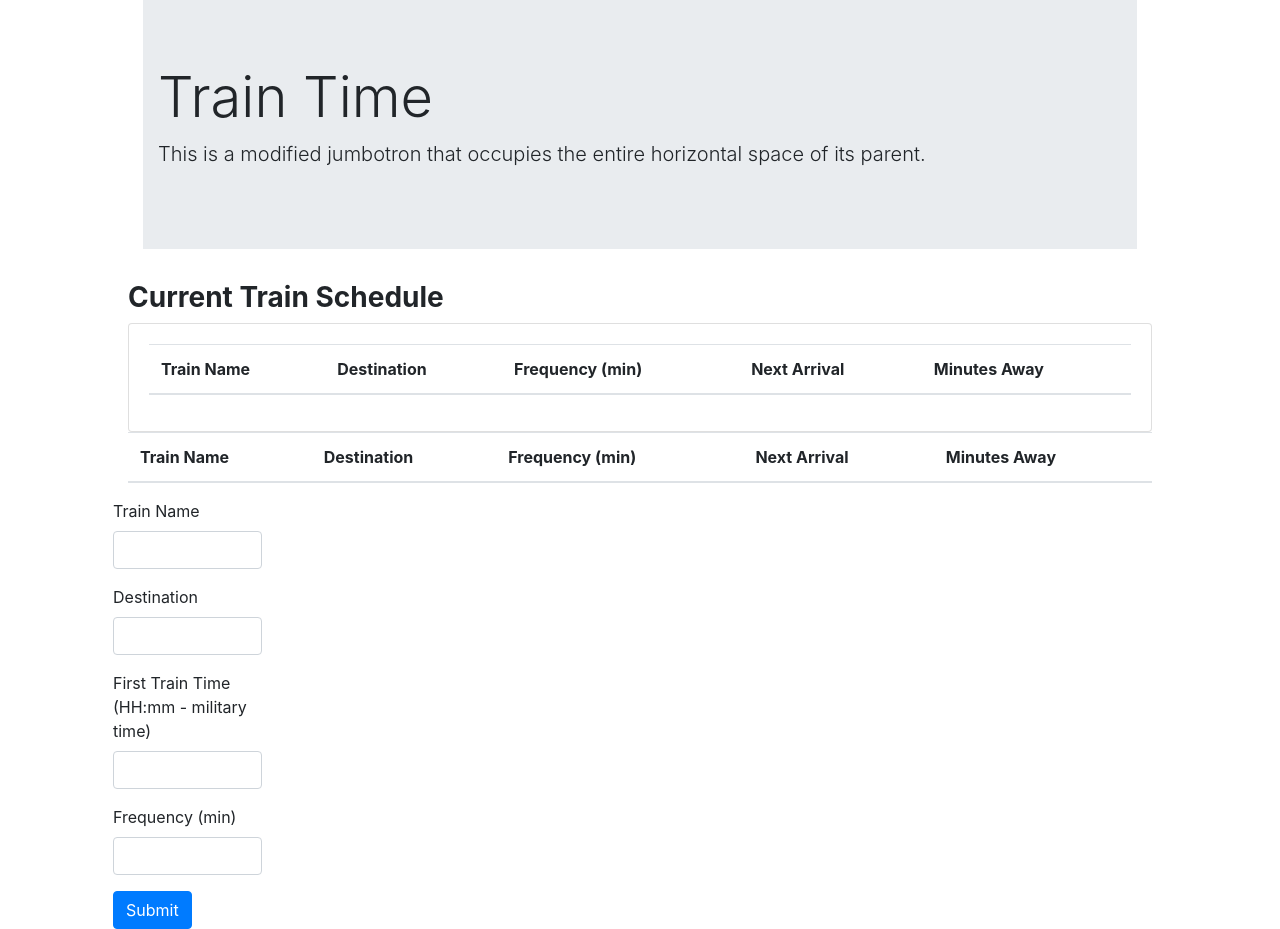
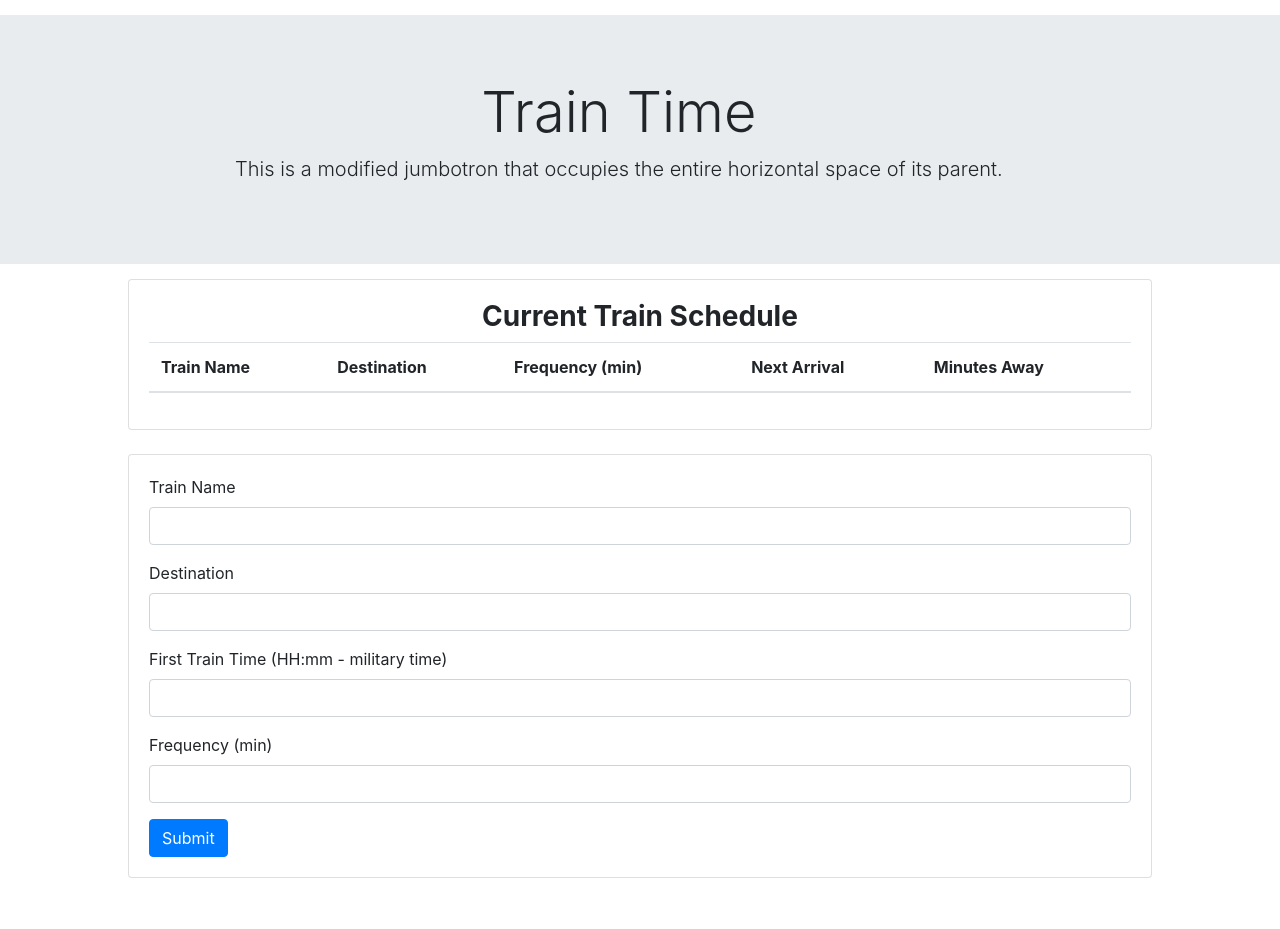
Before and after one commit to Alex-Musa/Train, a plain HTML site: page index.html in a window 1280 px wide. After the commit the page ends 878 px from the top, so only its background shows below. Drawn offline with nearby package versions, Linux system fonts and the light colour scheme.

Commit message:
--- Auto-Git Commit ---

```diff
--- a/index.html
+++ b/index.html
@@ -17,7 +17,27 @@
 
 </head>
 
-<body style="max-width: 80%; margin-left: auto; margin-right: auto;">
+<style>
+    body {
+        max-width: 80%;
+        margin-left: auto;
+        margin-right: auto;
+    }
+
+    .jumbotron-fluid {
+        text-align: center;
+        width: 137%;
+        margin: 15px 50px 15px -205px;
+        text-align: center"
+
+    }
+
+    .panel-title {
+        text-align: center
+    }
+</style>
+
+<body>
     <div class="container">
         <div class="jumbotron jumbotron-fluid">
             <div class="container">
@@ -29,17 +49,17 @@
         </div>
     </div>
 
-    <div class="row">
 
-        <div class="col-lg-12">
+    <div class="card card-default">
+        <div class="card-body">
 
             <div class="panel panel-primary">
                 <div class="panel-heading">
                     <h3 class="panel-title"><strong>Current Train Schedule</strong></h3>
                 </div>
 
-                <div class="card card-default">
-                    <div class="card-body">
+
+
                 <table class="table table-hover" id='train-table'>
                     <thead>
                         <tr>
@@ -55,32 +75,21 @@
                     </tbody>
                 </table>
 
+
+            </div>
         </div>
     </div>
 
-                <table class="table table-hover" id='train-table'>
-                    <thead>
-                        <tr>
-                            <th>Train Name</th>
-                            <th>Destination</th>
-                            <th>Frequency (min)</th>
-                            <th>Next Arrival</th>
-                            <th>Minutes Away</th>
-                        </tr>
-                    </thead>
-                    <tbody>
-
-                    </tbody>
-                </table>
-            </div>
-        </div>
+    <br>
 
 
-        <div class="panel panel-primary">
-            <div class="panel-heading">
-            </div>
-            <div class="panel-body">
-                <form style="max-width: 50%; margin-right: auto;">
+
+
+
+    <div class="card card-default">
+        <div class="card-body">
+
+            <form>
                 <div class="form-group">
                     <label for="train-name-input">Train Name</label>
                     <input type="text" class="form-control" id="train-name-input">
@@ -100,22 +109,23 @@
                 <button type="submit" class="btn btn-primary" id="add-train-btn">Submit</button>
             </form>
 
-
-
-            </div>
-
-
-
-        </div>
-
         </div>
 
 
 
 
 
-    </div>
-    </div>
+
+
+
+
+
+
+
+
+
+
+
 
 
 
```
Lines whose indentation alone changed are shown as unchanged.
